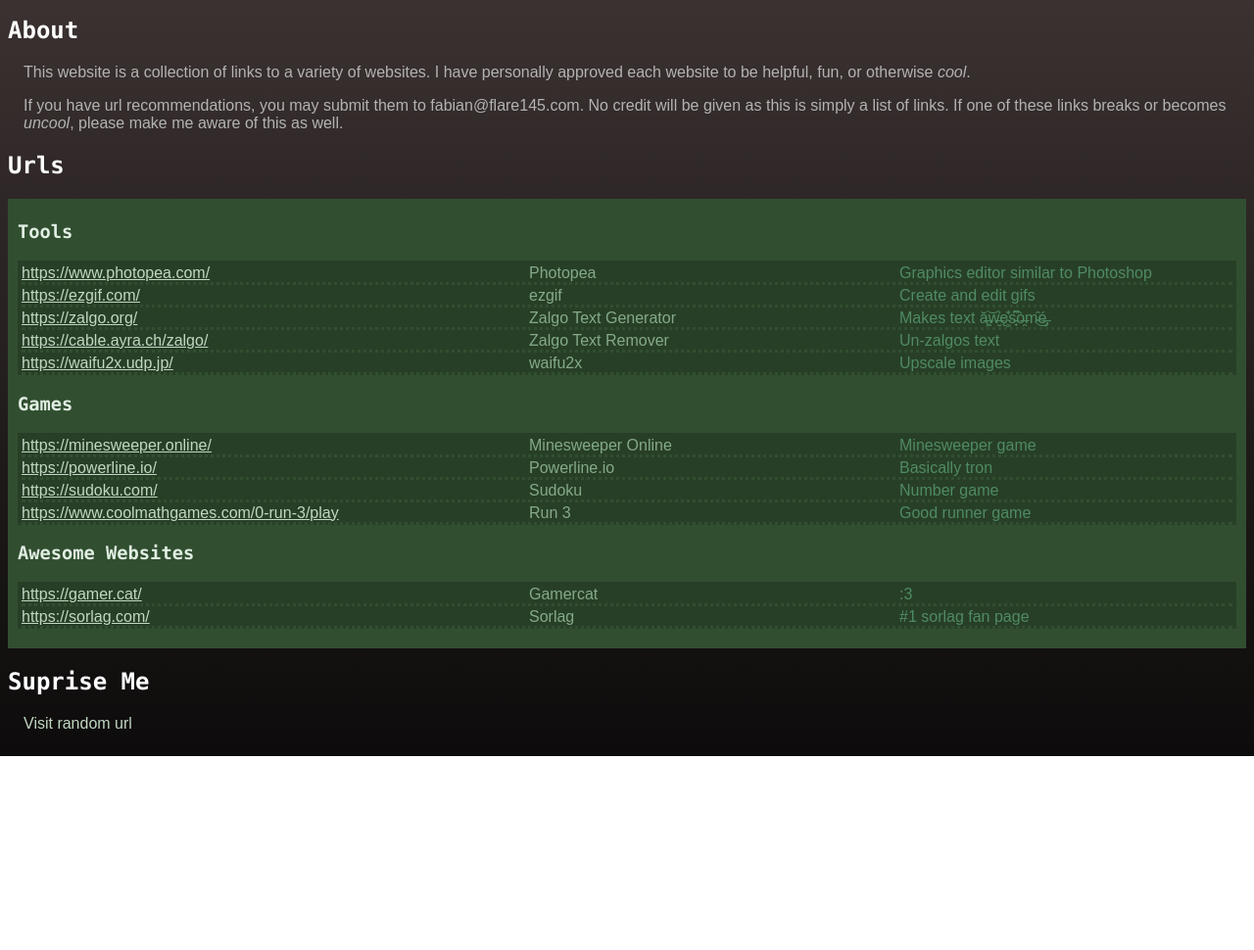
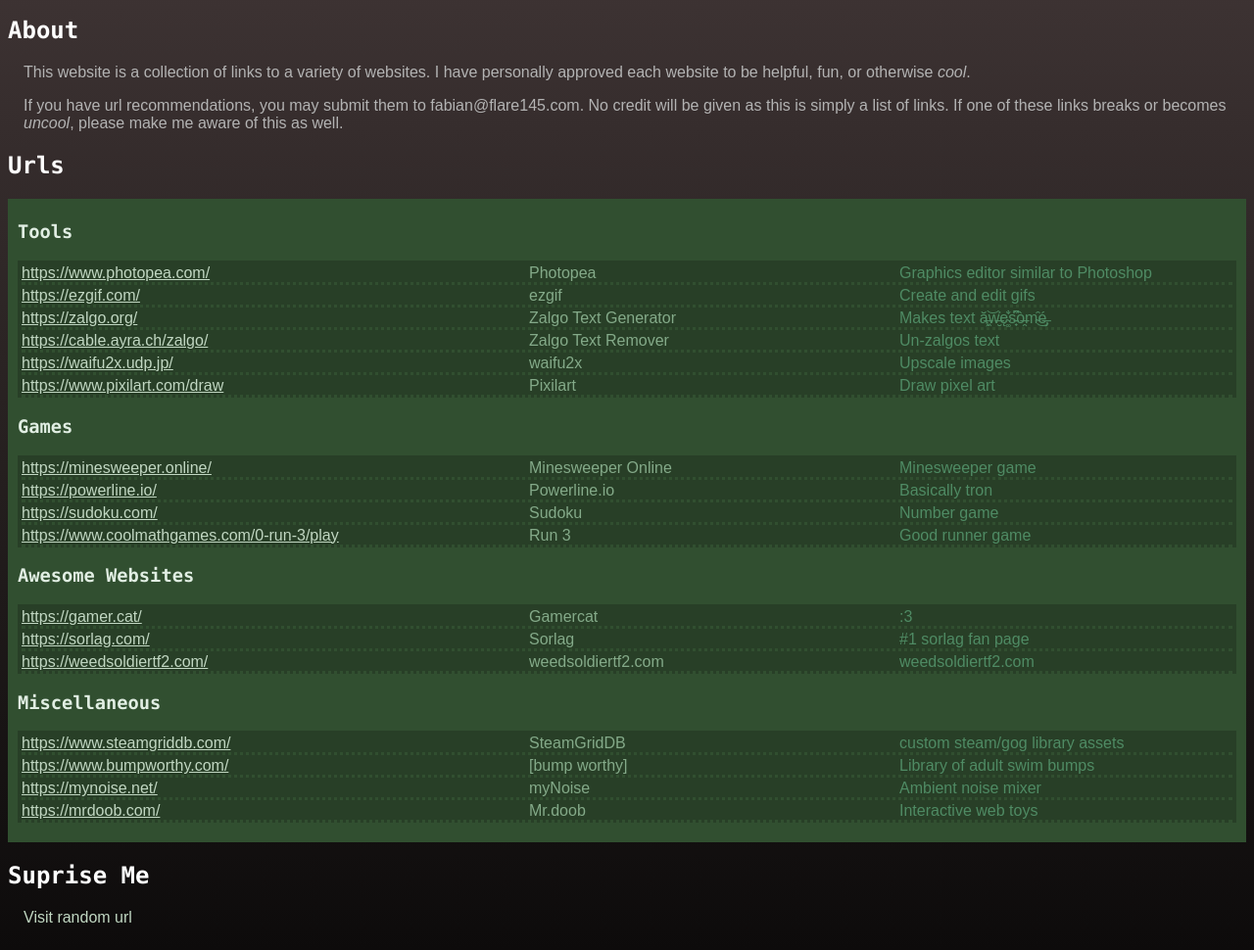
Before and after one commit to FLARE145/cool_urls, a plain HTML site: page index.html in a window 1280 px wide. Shown: the part 115-1085 px from the top of the page at 98% size. Before the commit the page ends 887 px from the top, so only its background shows below. Drawn offline with Linux system fonts and the light colour scheme.

Commit message:
misc category and more urls

```diff
--- a/genesis.js
+++ b/genesis.js
@@ -19,6 +19,7 @@
 	summonUrlList('tools');
 	summonUrlList('games');
 	summonUrlList('awesome');
+	summonUrlList('miscellaneous');
 };
 
 //poplates a list with the stuffs
--- a/index.html
+++ b/index.html
@@ -22,6 +22,8 @@
 			<div id="games" class="categoryTupper"></div>
 			<h3>Awesome Websites</h3>
 			<div id="awesome" class="categoryTupper"></div>
+			<h3>Miscellaneous</h3>
+			<div id="miscellaneous" class="categoryTupper"></div>
 		</div>
 		<h2>Suprise Me</h2>
 		<p class="fakeLink" style="margin:1em 1em" onclick="randomLink()">Visit random url</p>
--- a/urls.json
+++ b/urls.json
@@ -25,6 +25,11 @@
 				"url" : "https://waifu2x.udp.jp/",
 				"title" : "waifu2x",
 				"description" : "Upscale images"
+			},
+			{
+				"url" : "https://www.pixilart.com/draw",
+				"title" : "Pixilart",
+				"description" : "Draw pixel art"
 			}
 		],
 	"games":
@@ -61,6 +66,34 @@
 				"url" : "https://sorlag.com/",
 				"title" : "Sorlag",
 				"description" : "#1 sorlag fan page"
+			},
+			{
+				"url" : "https://weedsoldiertf2.com/",
+				"title" : "weedsoldiertf2.com",
+				"description" : "weedsoldiertf2.com"
+			}
+		],
+	"miscellaneous":
+		[
+			{
+				"url" : "https://www.steamgriddb.com/",
+				"title" : "SteamGridDB",
+				"description" : "custom steam/gog library assets"
+			},
+			{
+				"url" : "https://www.bumpworthy.com/",
+				"title" : "[bump worthy]",
+				"description" : "Library of adult swim bumps"
+			},
+			{
+				"url" : "https://mynoise.net/",
+				"title" : "myNoise",
+				"description" : "Ambient noise mixer"
+			},
+			{
+				"url" : "https://mrdoob.com/",
+				"title" : "Mr.doob",
+				"description" : "Interactive web toys"
 			}
 		]
 }
```
